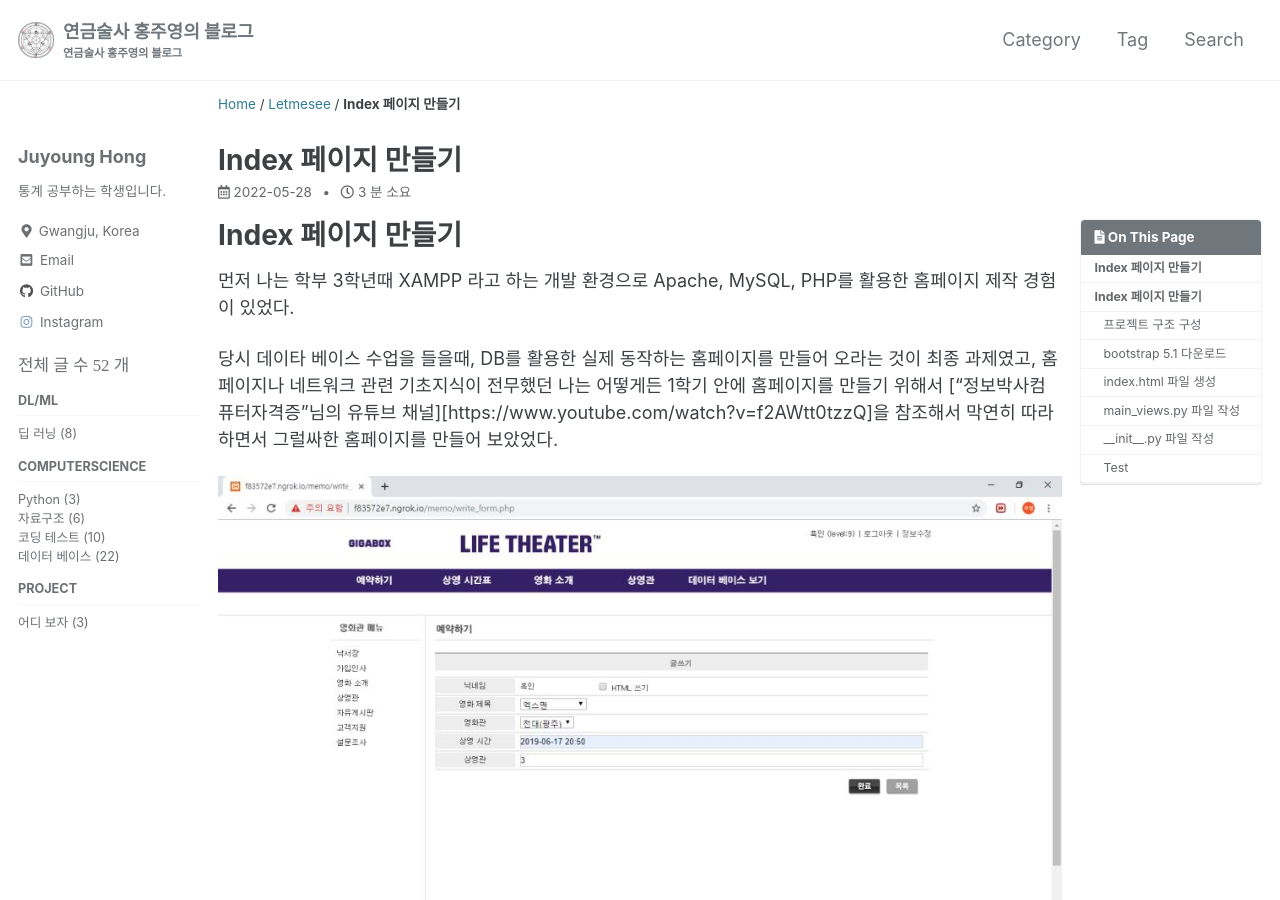
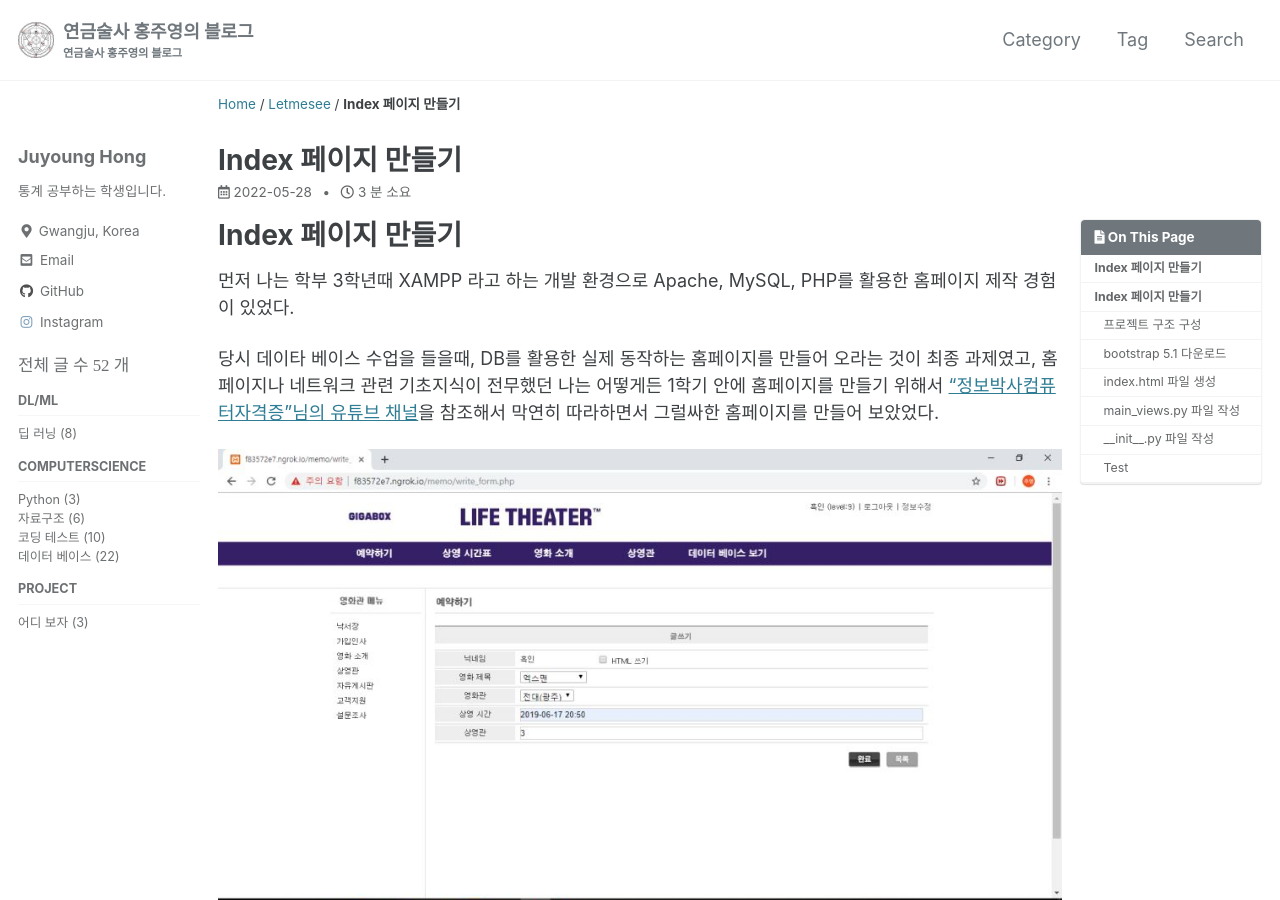
Before and after one commit to sjbook/sjbook.github.io, a Jekyll site: the page built from _posts/2022-05-28-letmesee3.md, in a window 1280 px wide and 900 px high. Built offline with Jekyll 4.4.1, drawn with Linux system fonts in a browser that asks for light colours; cached includes are drawn as plain includes; comment, search, counter and statistics services are not loaded.

Commit message:
하이퍼링크 수정

```diff
--- a/_posts/2022-05-28-letmesee3.md
+++ b/_posts/2022-05-28-letmesee3.md
@@ -16,7 +16,7 @@ use_math: true
 
 먼저 나는 학부 3학년때 XAMPP 라고 하는 개발 환경으로 Apache, MySQL, PHP를 활용한 홈페이지 제작 경험이 있었다.
 
-당시 데이타 베이스 수업을 들을때, DB를 활용한 실제 동작하는 홈페이지를 만들어 오라는 것이 최종 과제였고, 홈페이지나 네트워크 관련 기초지식이 전무했던 나는 어떻게든 1학기 안에 홈페이지를 만들기 위해서 ["정보박사컴퓨터자격증"님의 유튜브 채널][https://www.youtube.com/watch?v=f2AWtt0tzzQ]을 참조해서 막연히 따라하면서 그럴싸한 홈페이지를 만들어 보았었다.
+당시 데이타 베이스 수업을 들을때, DB를 활용한 실제 동작하는 홈페이지를 만들어 오라는 것이 최종 과제였고, 홈페이지나 네트워크 관련 기초지식이 전무했던 나는 어떻게든 1학기 안에 홈페이지를 만들기 위해서 ["정보박사컴퓨터자격증"님의 유튜브 채널](https://www.youtube.com/watch?v=f2AWtt0tzzQ)을 참조해서 막연히 따라하면서 그럴싸한 홈페이지를 만들어 보았었다.
 
   ![그림입니다. 원본 그림의 이름: CLP00002c280004.bmp 원본 그림의 크기: 가로 1366pixel, 세로 768pixel](../../images/2022-05-28-letmesee3/tmp4A38.jpg)
 
```
